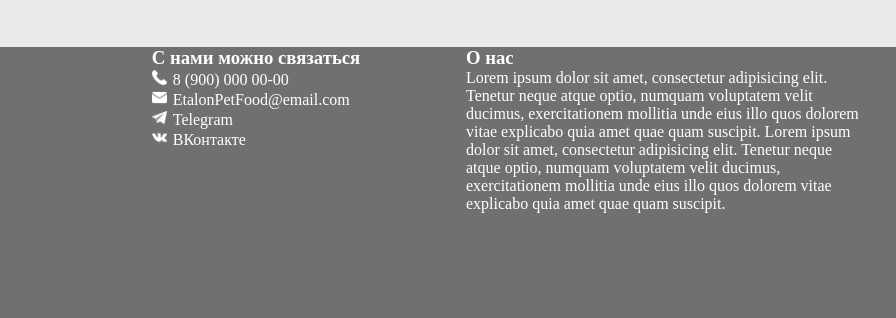
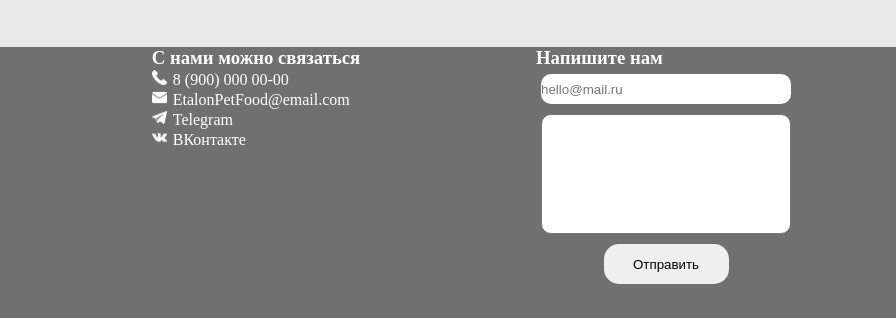
Before and after one commit to J4rCen/Digital-Design, a plain HTML site: page index.html in a window 1280 px wide. Shown: the part 4257-4575 px from the top of the page, 384-1280 px from the left. Drawn offline with Linux system fonts and the light colour scheme.

Commit message:
добавлено поле для отправки сообщений

```diff
--- a/css/basket.css
+++ b/css/basket.css
@@ -1,7 +1,7 @@
 @media (max-width: 500px) {
     #basket {
         height: 600px;
-        width: 400px;
+        width: 380px;
         font-size: 14px;
     }
 }
--- a/css/styles.css
+++ b/css/styles.css
@@ -223,6 +223,37 @@ html {
     color: white;
 }
 
+#form-writeToUs {
+    display: flex;
+    flex-direction: column;
+    align-items: center;
+    gap: 10px;
+    padding: 5px;
+}
+
+#writeToUs-email {
+    width: 250px;
+    height: 30px;
+    border-radius: 10px;
+    border: none;
+}
+
+#writeToUs-textarea {
+    resize: none;
+    border-radius: 10px;
+    padding: 5px;
+    height: 120px;
+    width: 250px;
+}
+
+#writeToUs-submit{
+    cursor: pointer;
+    height: 40px;
+    width: 125px;
+    border-radius: 15px;
+    border: none;
+}
+
 #our-location {
     margin: 10px;
 }
--- a/index.html
+++ b/index.html
@@ -101,16 +101,13 @@
                 <p class="contact-information" id="telegram">Telegram</p>
                 <p class="contact-information" id="vk">ВКонтакте</p>
             </section>
-            <section>
-                <h3>О нас</h3>
-                <p>
-                    Lorem ipsum dolor sit amet, consectetur adipisicing elit.
-                    Tenetur neque atque optio, numquam voluptatem velit ducimus,
-                    exercitationem mollitia unde eius illo quos dolorem vitae explicabo quia amet quae quam suscipit.
-                    Lorem ipsum dolor sit amet, consectetur adipisicing elit.
-                    Tenetur neque atque optio, numquam voluptatem velit ducimus,
-                    exercitationem mollitia unde eius illo quos dolorem vitae explicabo quia amet quae quam suscipit.
-                </p>
+            <section id="writeToUs">
+                <h3>Напишите нам</h3>
+                <form id="form-writeToUs">
+                    <input type="email" name="" id="writeToUs-email" placeholder="hello@mail.ru" required>
+                    <textarea name="" id="writeToUs-textarea" maxlength="2000"></textarea>
+                    <input id="writeToUs-submit" type="submit" value="Отправить">
+                </form>
             </section>
         </section>
     </footer>
--- a/js/index.js
+++ b/js/index.js
@@ -61,3 +61,11 @@ themeChanges.addEventListener("click", ()  => {
         docElements.head.children[5].setAttribute("href", "css/lightTheme.css")
     }
 })
+
+writeToUsForm.addEventListener("submit", (item) => {
+
+    alert("Спасибо мы получили ваше сообщения: " + '"' + item.target[1].value + '"\n' + "Ответ будет отправлен на вашу почту: " + item.target[0].value)
+
+    item.preventDefault()
+    writeToUsForm.reset()
+})
--- a/js/pageElements.js
+++ b/js/pageElements.js
@@ -20,3 +20,5 @@ const basketBuy = docElements.querySelector("#basket-form-buy");
 const basketClose = docElements.querySelector("#basket-form-close");
 
 const themeChanges = docElements.querySelector("#theme-changes");
+
+const writeToUsForm = docElements.querySelector("#form-writeToUs")
```
